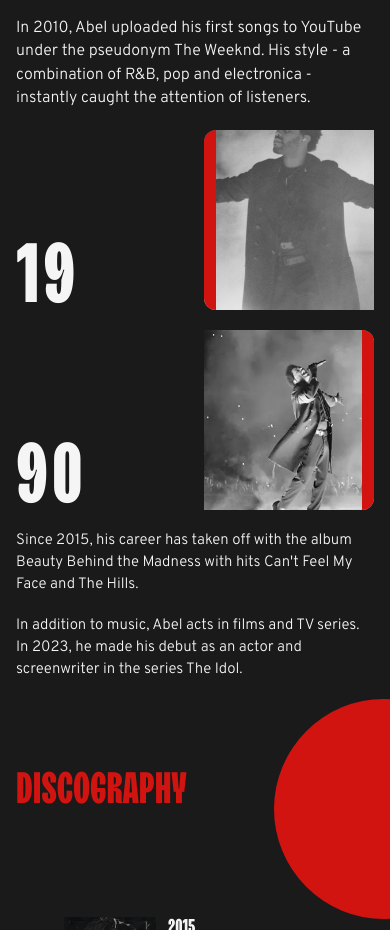
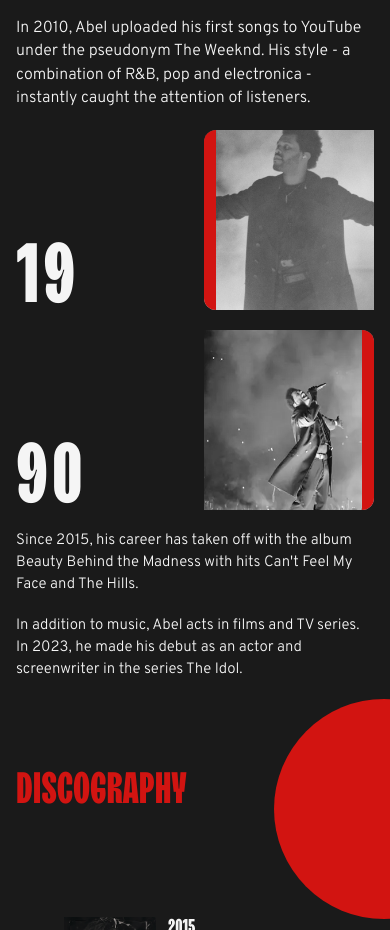
Before and after one commit to yevheniia-ww/weeknd, a plain HTML site: page index.html in a window 390 px wide. Shown: the part 1147-2077 px from the top of the page. Drawn offline with Linux system fonts and the light colour scheme; a web font is replaced by a local one.

Commit message:
final commit

```diff
--- a/scss/_adaptive.scss
+++ b/scss/_adaptive.scss
@@ -1838,3 +1838,23 @@
     font-size: 12px;
   }
 }
+
+@media (max-width: 1280px) {
+    .aboutImageWrapFirst .aboutImage {
+      object-position: center 18%;
+    }
+
+    .aboutImageWrapSecond .aboutImage {
+      object-position: center 12%;
+    }
+  }
+
+  @media (max-width: 480px) {
+    .aboutImageWrapFirst .aboutImage {
+      object-position: center 20%;
+    }
+
+    .aboutImageWrapSecond .aboutImage {
+      object-position: center 10%;
+    }
+  }
```
Also changed, not shown: css/style.css.
